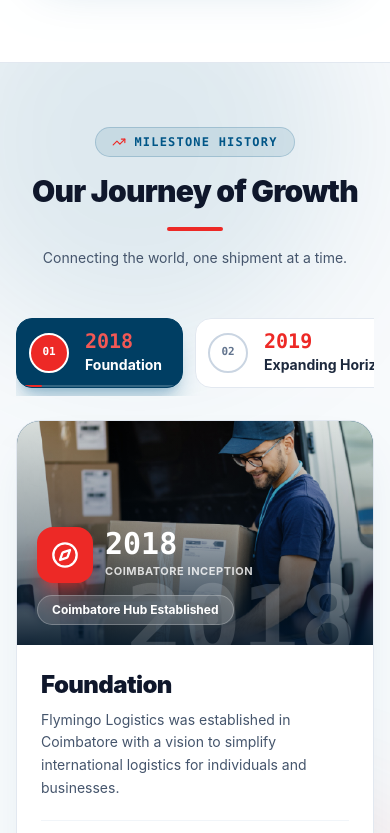
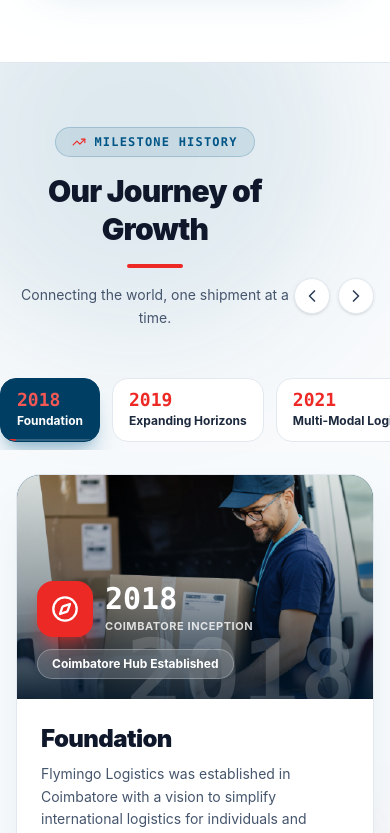
Before and after one commit to nanthakumarsts/Flymingo-Logistics, a React (Vite) app in the folder client/: page /about in a window 390 px wide. Shown: the part 1811-2644 px from the top of the page. Built offline with nearby package versions, Linux system fonts and the light colour scheme.

Commit message:
feat(mobile): improve hero text contrast and add horizontal swipe scroll with arrow navigation for services, testimonials, journey, and virtues

```diff
--- a/client/src/pages/AboutPage.jsx
+++ b/client/src/pages/AboutPage.jsx
@@ -1,7 +1,8 @@
 import React, { useState, useEffect, useRef } from 'react';
 import {
   ShieldCheck, Award, Globe, ArrowRight, Compass, Check,
-  Anchor, Boxes, TrendingUp, Ship, ArrowUpRight, Phone
+  Anchor, Boxes, TrendingUp, Ship, ArrowUpRight, Phone,
+  ChevronLeft, ChevronRight
 } from 'lucide-react';
 import { BRAND } from '../data/siteData';
 import { FlightRouteMap } from '../components/FlightRouteMap';
@@ -266,6 +267,42 @@
   const active = TIMELINE[activeIdx];
   const ActiveIcon = active.icon;
 
+  /* Mobile scroll refs & handlers for Journey Year Rail and Virtues */
+  const journeyScrollRef = useRef(null);
+  const virtuesScrollRef = useRef(null);
+
+  const prevJourney = () => {
+    setActiveYear((cur) => {
+      const i = TIMELINE.findIndex((x) => x.year === cur);
+      const prevIdx = (i - 1 + TIMELINE.length) % TIMELINE.length;
+      return TIMELINE[prevIdx].year;
+    });
+    if (journeyScrollRef.current) {
+      journeyScrollRef.current.scrollBy({ left: -200, behavior: 'smooth' });
+    }
+  };
+
+  const nextJourney = () => {
+    setActiveYear((cur) => {
+      const i = TIMELINE.findIndex((x) => x.year === cur);
+      const nextIdx = (i + 1) % TIMELINE.length;
+      return TIMELINE[nextIdx].year;
+    });
+    if (journeyScrollRef.current) {
+      journeyScrollRef.current.scrollBy({ left: 200, behavior: 'smooth' });
+    }
+  };
+
+  const scrollVirtues = (direction) => {
+    if (virtuesScrollRef.current) {
+      const scrollAmount = 300;
+      virtuesScrollRef.current.scrollBy({
+        left: direction === 'next' ? scrollAmount : -scrollAmount,
+        behavior: 'smooth'
+      });
+    }
+  };
+
   return (
     <div className="space-y-20 sm:space-y-28 pb-20 select-none overflow-x-hidden">
       <style>{css}</style>
@@ -412,12 +449,33 @@
         <div className="ab-blob absolute -bottom-24 -right-20 w-96 h-96 rounded-full bg-brand-red/10 blur-3xl pointer-events-none" style={{ animationDelay: '-8s' }} aria-hidden="true" />
 
         <div className="relative max-w-7xl mx-auto px-4 sm:px-6 lg:px-8 space-y-12">
+          <div className="flex items-end justify-between">
             <SectionHead
               icon={TrendingUp}
               eyebrow="Milestone History"
               title="Our Journey of Growth"
               text="Connecting the world, one shipment at a time."
             />
+            {/* Mobile-only year arrow controls */}
+            <div className="flex lg:hidden items-center gap-2 shrink-0 pb-4">
+              <button
+                type="button"
+                onClick={prevJourney}
+                aria-label="Previous milestone"
+                className="w-9 h-9 rounded-full bg-white border border-slate-200 shadow-sm hover:bg-brand-red hover:text-white text-slate-700 flex items-center justify-center transition-all cursor-pointer active:scale-95"
+              >
+                <ChevronLeft className="w-5 h-5" />
+              </button>
+              <button
+                type="button"
+                onClick={nextJourney}
+                aria-label="Next milestone"
+                className="w-9 h-9 rounded-full bg-white border border-slate-200 shadow-sm hover:bg-brand-red hover:text-white text-slate-700 flex items-center justify-center transition-all cursor-pointer active:scale-95"
+              >
+                <ChevronRight className="w-5 h-5" />
+              </button>
+            </div>
+          </div>
 
           <div
             className="grid grid-cols-1 lg:grid-cols-12 gap-6 lg:gap-8"
@@ -432,7 +490,10 @@
                 style={{ height: `calc((100% - 3rem) * ${activeIdx / (TIMELINE.length - 1)})` }}
                 aria-hidden="true"
               />
-              <div className="flex lg:flex-col gap-3 overflow-x-auto lg:overflow-visible pb-2 lg:pb-0">
+              <div
+                ref={journeyScrollRef}
+                className="flex lg:flex-col gap-3 overflow-x-auto lg:overflow-visible pb-2 lg:pb-0 scroll-smooth scrollbar-none snap-x snap-mandatory -mx-4 px-4 sm:mx-0 sm:px-0"
+              >
                 {TIMELINE.map((item, i) => {
                   const on = item.year === activeYear;
                   const passed = i <= activeIdx;
@@ -441,20 +502,21 @@
                       key={item.year}
                       type="button"
                       onClick={() => setActiveYear(item.year)}
-                      className={`relative shrink-0 lg:shrink text-left flex items-center gap-4 pl-3 pr-5 py-3 rounded-2xl border transition-all duration-300 cursor-pointer overflow-hidden ${
+                      className={`relative shrink-0 lg:shrink text-left flex items-center gap-3 sm:gap-4 px-4 py-3 rounded-2xl border transition-all duration-300 cursor-pointer overflow-hidden snap-start ${
                         on
                           ? 'bg-brand-blue-dark text-white border-brand-blue-dark shadow-xl shadow-brand-blue/25 lg:translate-x-2'
                           : 'bg-white text-slate-800 border-slate-200 hover:border-brand-blue/40 hover:shadow-md'
                       }`}
                     >
-                      <span className={`relative z-10 w-10 h-10 rounded-full flex items-center justify-center text-[11px] font-mono font-black shrink-0 border-2 transition-colors ${
+                      {/* Circle shown ONLY on desktop/tablet, hidden on mobile */}
+                      <span className={`hidden sm:flex relative z-10 w-10 h-10 rounded-full items-center justify-center text-[11px] font-mono font-black shrink-0 border-2 transition-colors ${
                         on ? 'bg-brand-red border-white text-white' : passed ? 'bg-brand-red/10 border-brand-red text-brand-red' : 'bg-white border-slate-300 text-slate-500'
                       }`}>
                         {String(i + 1).padStart(2, '0')}
                       </span>
                       <span className="min-w-0">
-                        <span className={`block text-xl font-black font-mono leading-none ${on ? 'text-brand-red-light' : 'text-brand-red'}`}>{item.year}</span>
-                        <span className="block text-sm font-bold mt-1 whitespace-nowrap lg:whitespace-normal">{item.title}</span>
+                        <span className={`block text-lg sm:text-xl font-black font-mono leading-none ${on ? 'text-brand-red-light' : 'text-brand-red'}`}>{item.year}</span>
+                        <span className="block text-xs sm:text-sm font-bold mt-1 whitespace-nowrap lg:whitespace-normal">{item.title}</span>
                       </span>
                       {on && (
                         <span className="absolute left-0 right-0 bottom-0 h-0.5 bg-white/20" aria-hidden="true">
@@ -578,16 +640,41 @@
       {/* ========================================================= */}
       {/* 5. VALUES, QUALITY & COMMUNICATION                        */}
       {/* ========================================================= */}
-      <section className="max-w-7xl mx-auto px-4 sm:px-6 lg:px-8 space-y-14">
+      <section className="max-w-7xl mx-auto px-4 sm:px-6 lg:px-8 space-y-10 sm:space-y-14">
+        <div className="flex items-end justify-between">
           <SectionHead
             eyebrow="The Flymingo Virtues"
             title="Values, Quality & Communication"
             text="The foundational pillars guiding every customer interaction and cargo movement."
           />
+          {/* Mobile-only arrow controls */}
+          <div className="flex md:hidden items-center gap-2 shrink-0 pb-4">
+            <button
+              type="button"
+              onClick={() => scrollVirtues('prev')}
+              aria-label="Previous virtue"
+              className="w-9 h-9 rounded-full bg-white border border-slate-200 shadow-sm hover:bg-brand-red hover:text-white text-slate-700 flex items-center justify-center transition-all cursor-pointer active:scale-95"
+            >
+              <ChevronLeft className="w-5 h-5" />
+            </button>
+            <button
+              type="button"
+              onClick={() => scrollVirtues('next')}
+              aria-label="Next virtue"
+              className="w-9 h-9 rounded-full bg-white border border-slate-200 shadow-sm hover:bg-brand-red hover:text-white text-slate-700 flex items-center justify-center transition-all cursor-pointer active:scale-95"
+            >
+              <ChevronRight className="w-5 h-5" />
+            </button>
+          </div>
+        </div>
 
-        <div className="grid grid-cols-1 md:grid-cols-3 gap-8">
+        <div
+          ref={virtuesScrollRef}
+          className="flex md:grid md:grid-cols-3 gap-6 md:gap-8 overflow-x-auto md:overflow-visible pb-4 md:pb-0 snap-x snap-mandatory scroll-smooth -mx-4 px-4 sm:mx-0 sm:px-0 scrollbar-none"
+        >
           {PILLARS.map((p, idx) => (
-            <Reveal key={idx} delay={idx * 100} variant="scale" className="h-full">
+            <div key={idx} className="min-w-[85vw] sm:min-w-[340px] md:min-w-0 snap-center h-full flex flex-col">
+              <Reveal delay={idx * 100} variant="scale" className="h-full flex flex-col">
                 <div className="group relative h-full bg-white rounded-3xl border border-slate-200 shadow-md hover:shadow-2xl hover:shadow-brand-blue/15 hover:-translate-y-2 transition-all duration-300 flex flex-col overflow-hidden">
                   <div className="relative h-56 bg-slate-100 overflow-hidden">
                     <img
@@ -623,6 +710,7 @@
                   </div>
                 </div>
               </Reveal>
+            </div>
           ))}
         </div>
       </section>
--- a/client/src/pages/HomePage.jsx
+++ b/client/src/pages/HomePage.jsx
@@ -255,6 +255,30 @@
   const nextSector = () => setSectorSlide((prev) => (prev + 1) % sectorCount);
   const prevSector = () => setSectorSlide((prev) => (prev - 1 + sectorCount) % sectorCount);
 
+  /* Mobile scroll refs & controls for Services and Testimonials */
+  const servicesScrollRef = useRef(null);
+  const testimonialsScrollRef = useRef(null);
+
+  const scrollServices = (direction) => {
+    if (servicesScrollRef.current) {
+      const scrollAmount = 300;
+      servicesScrollRef.current.scrollBy({
+        left: direction === 'next' ? scrollAmount : -scrollAmount,
+        behavior: 'smooth'
+      });
+    }
+  };
+
+  const scrollTestimonials = (direction) => {
+    if (testimonialsScrollRef.current) {
+      const scrollAmount = 300;
+      testimonialsScrollRef.current.scrollBy({
+        left: direction === 'next' ? scrollAmount : -scrollAmount,
+        behavior: 'smooth'
+      });
+    }
+  };
+
   /* scroll progress */
   useEffect(() => {
     const onScroll = () => {
@@ -324,7 +348,7 @@
         })}
 
         {/* Directional light text scrim: protective white on left for text, completely clear on center/right for video */}
-        <div className="absolute inset-0 bg-gradient-to-r from-white via-white/80 via-42% to-transparent pointer-events-none z-[1]" aria-hidden="true" />
+        <div className="absolute inset-0 bg-gradient-to-b from-white/95 via-white/85 to-white/70 sm:bg-gradient-to-r sm:from-white sm:via-white/80 sm:via-42% sm:to-transparent pointer-events-none z-[1]" aria-hidden="true" />
         <FlightRouteMap className="opacity-10 z-[1]" />
 
         <div className="relative max-w-[1800px] mx-auto px-4 sm:px-6 lg:px-8 xl:px-12 pt-6 pb-8 sm:pt-8 sm:pb-10 lg:pt-8 lg:pb-12 z-10">
@@ -349,13 +373,13 @@
                 </h1>
 
                 {activeSlide.tagline && (
-                  <p className="fm-s2 text-base sm:text-xl font-bold text-slate-700 tracking-wide">
+                  <p className="fm-s2 text-base sm:text-xl font-bold text-slate-800 tracking-wide">
                     {activeSlide.tagline}
                   </p>
                 )}
               </div>
 
-              <p className="fm-s3 text-sm sm:text-lg text-slate-600 leading-relaxed max-w-2xl">
+              <p className="fm-s3 text-sm sm:text-lg text-slate-800 sm:text-slate-600 font-medium sm:font-normal leading-relaxed max-w-2xl bg-white/70 sm:bg-transparent backdrop-blur-[2px] sm:backdrop-blur-none p-3 sm:p-0 rounded-2xl border border-white/80 sm:border-transparent shadow-xs sm:shadow-none">
                 {activeSlide.desc}
               </p>
 
@@ -457,15 +481,41 @@
         <div className="fm-blob absolute bottom-10 -right-24 w-80 h-80 rounded-full bg-brand-red/10 blur-3xl pointer-events-none" style={{ animationDelay: '-7s' }} aria-hidden="true" />
 
         <div className="relative max-w-[1800px] mx-auto px-4 sm:px-6 lg:px-8 xl:px-12 py-20 sm:py-28">
+          <div className="flex items-end justify-between mb-8 sm:mb-12">
             <SectionHead
               title="Comprehensive logistics and maritime services"
               text="Built for reliability, transparent tracking and full compliance across worldwide corridors."
             />
-          <div className="grid grid-cols-1 md:grid-cols-2 lg:grid-cols-3 gap-6 lg:gap-8">
+            {/* Mobile-only arrow controls */}
+            <div className="flex md:hidden items-center gap-2 shrink-0 pb-6">
+              <button
+                type="button"
+                onClick={() => scrollServices('prev')}
+                aria-label="Previous services"
+                className="w-9 h-9 rounded-full bg-white border border-slate-200 shadow-sm hover:bg-brand-red hover:text-white text-slate-700 flex items-center justify-center transition-all cursor-pointer active:scale-95"
+              >
+                <ChevronLeft className="w-5 h-5" />
+              </button>
+              <button
+                type="button"
+                onClick={() => scrollServices('next')}
+                aria-label="Next services"
+                className="w-9 h-9 rounded-full bg-white border border-slate-200 shadow-sm hover:bg-brand-red hover:text-white text-slate-700 flex items-center justify-center transition-all cursor-pointer active:scale-95"
+              >
+                <ChevronRight className="w-5 h-5" />
+              </button>
+            </div>
+          </div>
+
+          <div
+            ref={servicesScrollRef}
+            className="flex md:grid md:grid-cols-2 lg:grid-cols-3 gap-6 lg:gap-8 overflow-x-auto md:overflow-visible pb-4 md:pb-0 snap-x snap-mandatory scroll-smooth -mx-4 px-4 sm:mx-0 sm:px-0 scrollbar-none"
+          >
             {CORE_SERVICES.map((s, i) => {
               const Icon = SERVICE_ICONS[s.id] || Package;
               return (
-                <Reveal key={s.id} delay={(i % 3) * 90}>
+                <div key={s.id} className="min-w-[85vw] sm:min-w-[340px] md:min-w-0 snap-center h-full flex flex-col">
+                  <Reveal delay={(i % 3) * 90} className="h-full flex flex-col">
                     <div
                       onMouseMove={spot}
                       className="fm-spot group relative h-full bg-white rounded-3xl border border-slate-200 flex flex-col overflow-hidden shadow-lg shadow-brand-blue/5 hover:border-brand-blue/40 hover:-translate-y-2 hover:shadow-2xl hover:shadow-brand-blue/15 transition-all duration-300"
@@ -511,6 +561,7 @@
                       </div>
                     </div>
                   </Reveal>
+                </div>
               );
             })}
           </div>
@@ -816,10 +867,36 @@
         <Quote className="absolute left-4 top-24 w-56 h-56 text-brand-blue/[0.05] -rotate-6" aria-hidden="true" />
         <Quote className="absolute right-4 bottom-10 w-56 h-56 text-brand-red/[0.06] rotate-6" aria-hidden="true" />
         <div className="relative max-w-[1800px] mx-auto px-4 sm:px-6 lg:px-8 xl:px-12 py-20 sm:py-28">
+          <div className="flex items-end justify-between mb-8 sm:mb-12">
             <SectionHead title="Trusted by maritime fleets and global families" />
-          <div className="grid grid-cols-1 md:grid-cols-2 lg:grid-cols-4 gap-6">
+            {/* Mobile-only arrow controls */}
+            <div className="flex md:hidden items-center gap-2 shrink-0 pb-6">
+              <button
+                type="button"
+                onClick={() => scrollTestimonials('prev')}
+                aria-label="Previous testimonial"
+                className="w-9 h-9 rounded-full bg-white border border-slate-200 shadow-sm hover:bg-brand-red hover:text-white text-slate-700 flex items-center justify-center transition-all cursor-pointer active:scale-95"
+              >
+                <ChevronLeft className="w-5 h-5" />
+              </button>
+              <button
+                type="button"
+                onClick={() => scrollTestimonials('next')}
+                aria-label="Next testimonial"
+                className="w-9 h-9 rounded-full bg-white border border-slate-200 shadow-sm hover:bg-brand-red hover:text-white text-slate-700 flex items-center justify-center transition-all cursor-pointer active:scale-95"
+              >
+                <ChevronRight className="w-5 h-5" />
+              </button>
+            </div>
+          </div>
+
+          <div
+            ref={testimonialsScrollRef}
+            className="flex md:grid md:grid-cols-2 lg:grid-cols-4 gap-6 overflow-x-auto md:overflow-visible pb-4 md:pb-0 snap-x snap-mandatory scroll-smooth -mx-4 px-4 sm:mx-0 sm:px-0 scrollbar-none"
+          >
             {TESTIMONIALS.map((t, idx) => (
-              <Reveal key={idx} delay={idx * 80}>
+              <div key={idx} className="min-w-[85vw] sm:min-w-[320px] md:min-w-0 snap-center h-full flex flex-col">
+                <Reveal delay={idx * 80} className="h-full flex flex-col">
                   <figure className="group relative h-full flex flex-col justify-between bg-white rounded-3xl border border-slate-200 p-7 overflow-hidden shadow-lg shadow-brand-blue/5 hover:-translate-y-2 hover:border-brand-blue/30 hover:shadow-2xl hover:shadow-brand-blue/15 transition-all duration-300">
                     <div className="space-y-4">
                       <div className="w-12 h-12 rounded-2xl bg-brand-red/10 text-brand-red flex items-center justify-center group-hover:bg-brand-red group-hover:text-white group-hover:scale-110 group-hover:-rotate-6 transition-all duration-300">
@@ -838,6 +915,7 @@
                     </figcaption>
                   </figure>
                 </Reveal>
+              </div>
             ))}
           </div>
         </div>
```
Lines whose indentation alone changed are shown as unchanged.
